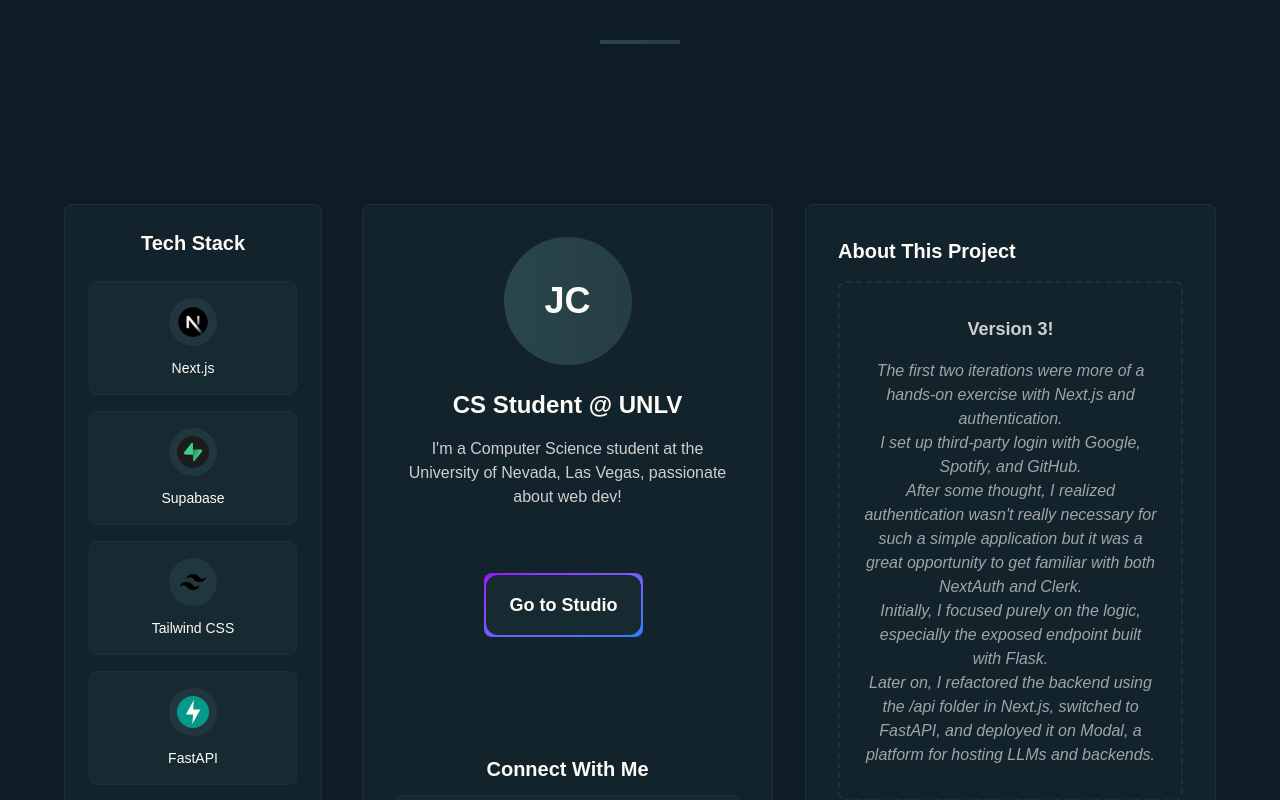
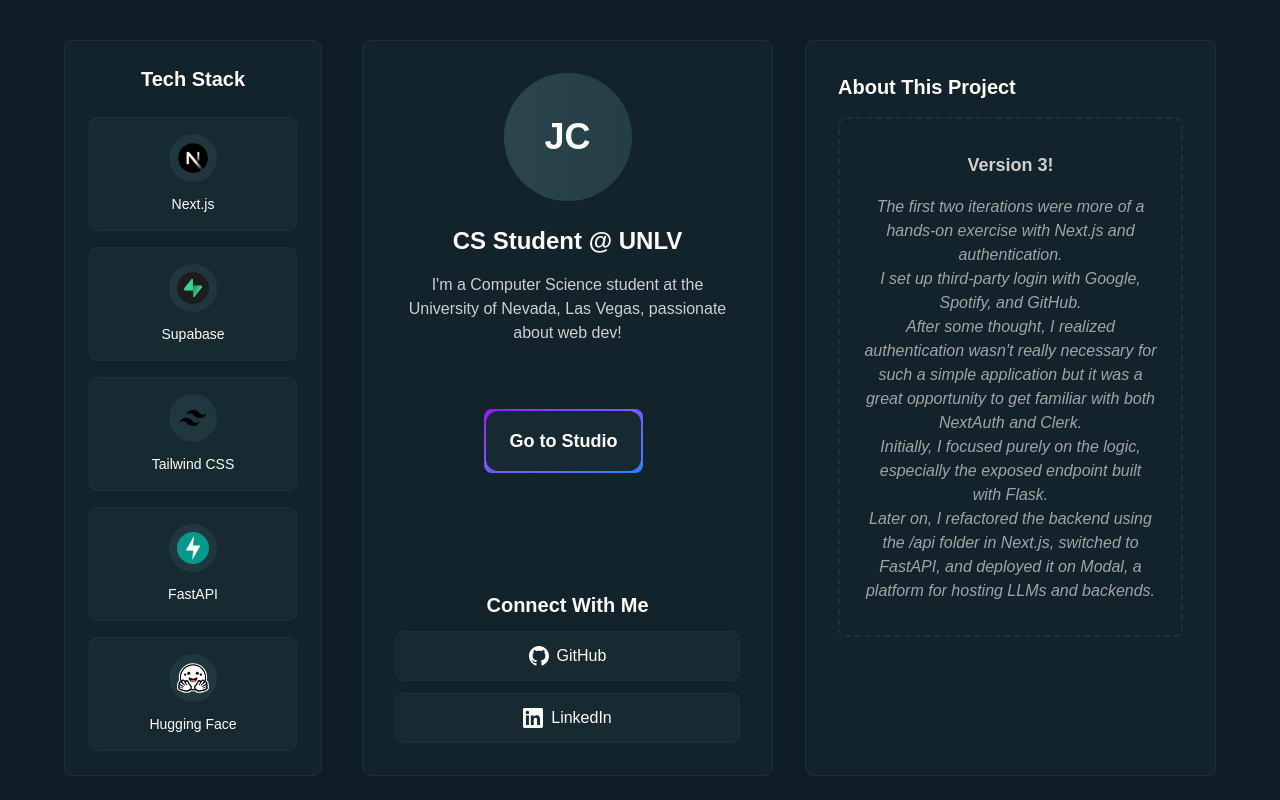
Before and after one commit to cruz-jay/beatbot, a Next.js app: page /about in a window 1280 px wide. Shown: the top 800 px of the page. Built offline with nearby package versions, Linux system fonts and the light colour scheme.

Commit message:
css tweaks

```diff
--- a/app/_store/useTrack.jsx
+++ b/app/_store/useTrack.jsx
@@ -9,7 +9,6 @@
   const queryClient = useQueryClient();
   const [isLoading, setIsLoading] = useState(true);
 
-  // Fetch all tracks globally (not user-specific)
   const tracksQuery = useQuery({
     queryKey: ["tracks"],
     queryFn: async () => {
@@ -24,7 +23,6 @@
           return [];
         }
 
-        // Process tracks to add blob URLs for audio playback
         const processedTracks = (data || []).map((track) => {
           let audioUrl = track.mp3_url; // Default fallback
 
--- a/app/about/page.jsx
+++ b/app/about/page.jsx
@@ -10,13 +10,9 @@
 
 function AboutPage() {
   return (
-    <main className="min-h-screen bg-[#0e1c26] text-[#fdfbf6] py-10 px-5">
+    <main className="min-h-screen bg-[#0e1c26] text-[#fdfbf6]">
       <div className="max-w-6xl mx-auto">
-        <div className="text-center mb-20">
-          <div className="h-1 w-20 bg-gradient-to-r from-[#2a454b] to-[#253e45] mx-auto"></div>
-        </div>
-
-        <div className="grid grid-cols-1 lg:grid-cols-4 gap-10 pt-20">
+        <div className="grid grid-cols-1 lg:grid-cols-4 gap-10 pt-10">
           <div className="lg:col-span-1">
             <div className="bg-[#13232c] rounded-lg border border-[#1c3139] p-6 h-full">
               <h2 className="text-xl font-bold mb-6 text-center">Tech Stack</h2>
```
